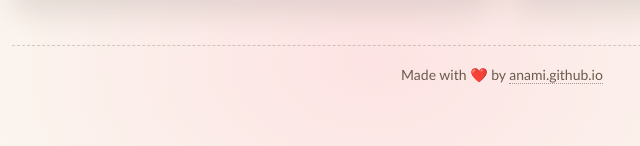
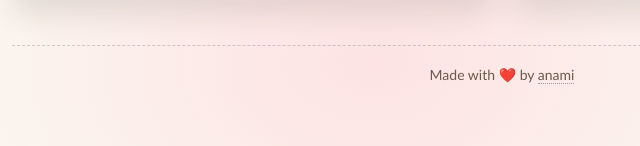
Before and after one commit to anami/gallery-php, a plain HTML site: page docs/index.html in a window 1280 px wide. Shown: the part 729-875 px from the top of the page, 138-778 px from the left. Drawn offline with Linux system fonts and the light colour scheme.

Commit message:
footer tweak

```diff
--- a/docs/index.html
+++ b/docs/index.html
@@ -303,7 +303,7 @@
     </section>
 
     <footer>
-      Made with ❤️ by <a href="https://anami.github.io">anami.github.io</a>
+      Made with ❤️ by <a href="https://anami.github.io">anami</a>
     </footer>
   </div>
 </body>
```
